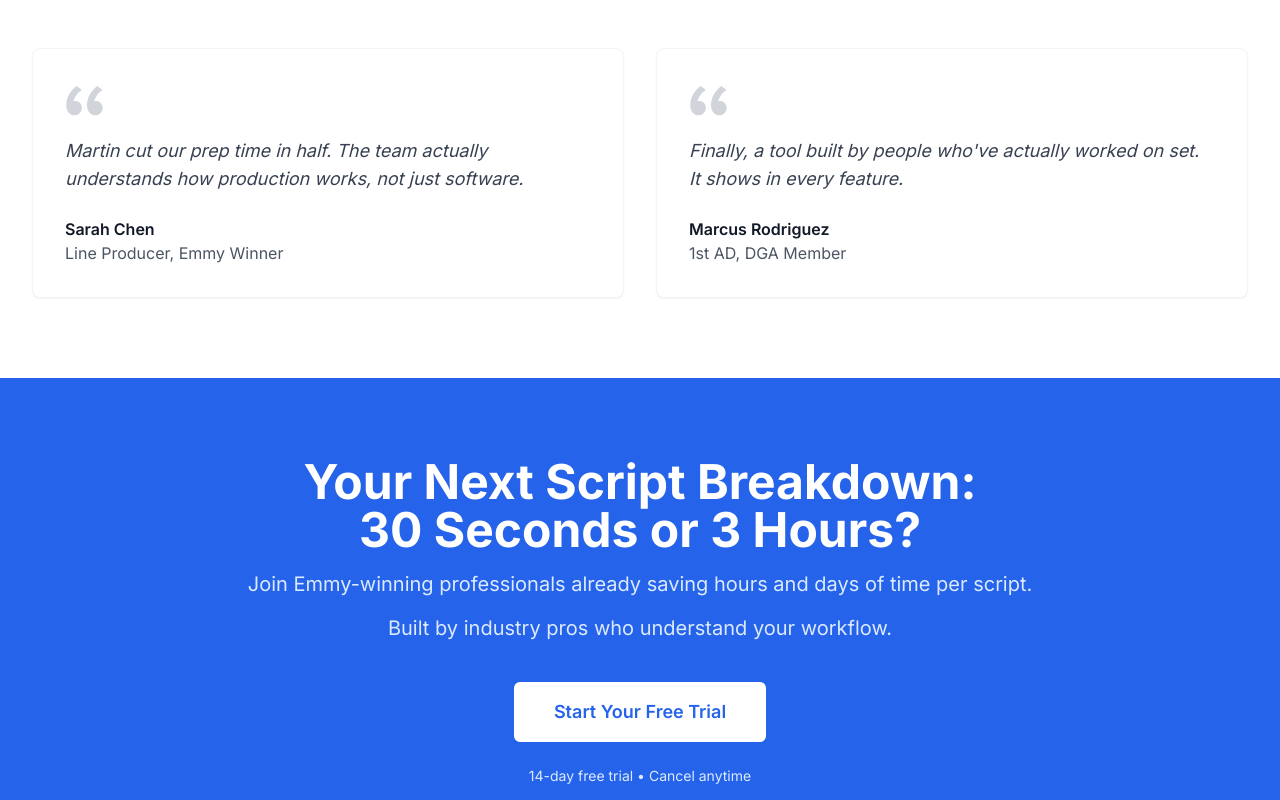
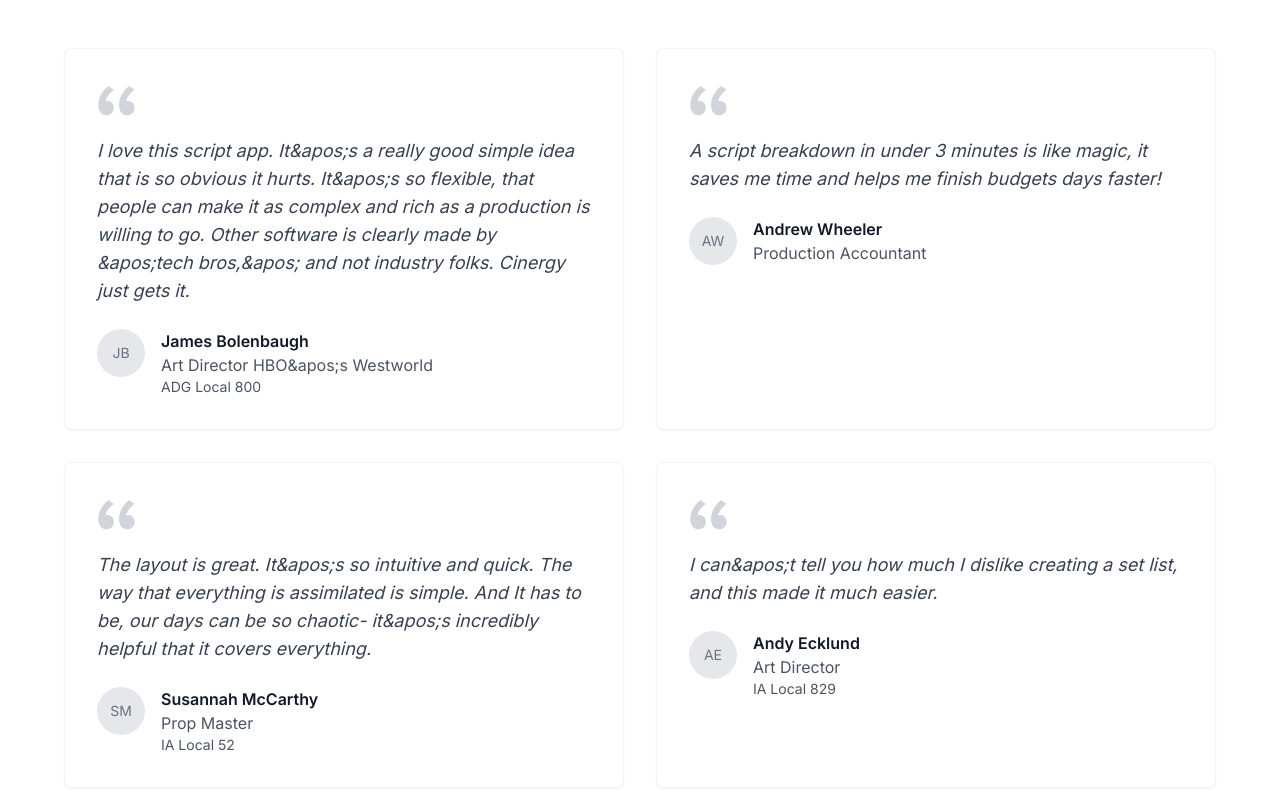
Before and after one commit to JJCinergy/martin-marketing-site, a Next.js app: page / in a window 1280 px wide. Shown: the part 4740-5540 px from the top of the page. Built offline with nearby package versions, Linux system fonts and the light colour scheme.

Commit message:
Update testimonials with approved quotes from industry professionals

```diff
--- a/components/sections/Testimonials.tsx
+++ b/components/sections/Testimonials.tsx
@@ -1,14 +1,31 @@
 export default function Testimonials() {
   const testimonials = [
     {
-      quote: "Martin cut our prep time in half. The team actually understands how production works, not just software.",
-      author: "Sarah Chen",
-      role: "Line Producer, Emmy Winner",
+      quote: "I love this script app. It&apos;s a really good simple idea that is so obvious it hurts. It&apos;s so flexible, that people can make it as complex and rich as a production is willing to go. Other software is clearly made by &apos;tech bros,&apos; and not industry folks. Cinergy just gets it.",
+      author: "James Bolenbaugh",
+      role: "Art Director HBO&apos;s Westworld",
+      union: "ADG Local 800",
+      photo: "james-bolenbaugh.jpg"
     },
     {
-      quote: "Finally, a tool built by people who've actually worked on set. It shows in every feature.",
-      author: "Marcus Rodriguez",
-      role: "1st AD, DGA Member",
+      quote: "A script breakdown in under 3 minutes is like magic, it saves me time and helps me finish budgets days faster!",
+      author: "Andrew Wheeler",
+      role: "Production Accountant",
+      photo: "andy-wheeler-photo.jpg"
+    },
+    {
+      quote: "The layout is great. It&apos;s so intuitive and quick. The way that everything is assimilated is simple. And It has to be, our days can be so chaotic- it&apos;s incredibly helpful that it covers everything.",
+      author: "Susannah McCarthy",
+      role: "Prop Master",
+      union: "IA Local 52",
+      photo: "susannah-mccarthy.jpg"
+    },
+    {
+      quote: "I can&apos;t tell you how much I dislike creating a set list, and this made it much easier.",
+      author: "Andy Ecklund",
+      role: "Art Director",
+      union: "IA Local 829",
+      photo: "andy_eckland.jpg"
     },
   ]
 
@@ -19,16 +36,28 @@ export default function Testimonials() {
           <h2 className="text-4xl sm:text-5xl font-bold text-gray-900 mb-4">What Industry Professionals Say</h2>
           <p className="text-xl text-gray-600">Trusted by the best in the business</p>
         </div>
-        <div className="grid grid-cols-1 md:grid-cols-2 gap-8">
+        <div className="grid grid-cols-1 md:grid-cols-2 gap-8 max-w-6xl mx-auto">
           {testimonials.map((testimonial, index) => (
             <div key={index} className="bg-white p-8 rounded-lg shadow-sm border border-gray-100">
               <svg className="w-10 h-10 text-gray-300 mb-4" fill="currentColor" viewBox="0 0 32 32">
                 <path d="M9.352 4C4.456 7.456 1 13.12 1 19.36c0 5.088 3.072 8.064 6.624 8.064 3.36 0 5.856-2.688 5.856-5.856 0-3.168-2.208-5.472-5.088-5.472-.576 0-1.344.096-1.536.192.48-3.264 3.552-7.104 6.624-9.024L9.352 4zm16.512 0c-4.8 3.456-8.256 9.12-8.256 15.36 0 5.088 3.072 8.064 6.624 8.064 3.264 0 5.856-2.688 5.856-5.856 0-3.168-2.304-5.472-5.184-5.472-.576 0-1.248.096-1.44.192.48-3.264 3.456-7.104 6.528-9.024L25.864 4z" />
               </svg>
               <p className="text-lg text-gray-700 mb-6 italic">{testimonial.quote}</p>
-              <div>
-                <p className="font-semibold text-gray-900">{testimonial.author}</p>
-                <p className="text-gray-600">{testimonial.role}</p>
+              <div className="flex items-start gap-4">
+                {testimonial.photo && (
+                  <div className="flex-shrink-0">
+                    <div className="w-12 h-12 bg-gray-200 rounded-full flex items-center justify-center text-gray-500 text-sm">
+                      {testimonial.author.split(' ').map(n => n[0]).join('')}
+                    </div>
+                  </div>
+                )}
+                <div>
+                  <p className="font-semibold text-gray-900">{testimonial.author}</p>
+                  <p className="text-gray-600">{testimonial.role}</p>
+                  {testimonial.union && (
+                    <p className="text-gray-600 text-sm">{testimonial.union}</p>
+                  )}
+                </div>
               </div>
             </div>
           ))}
```
